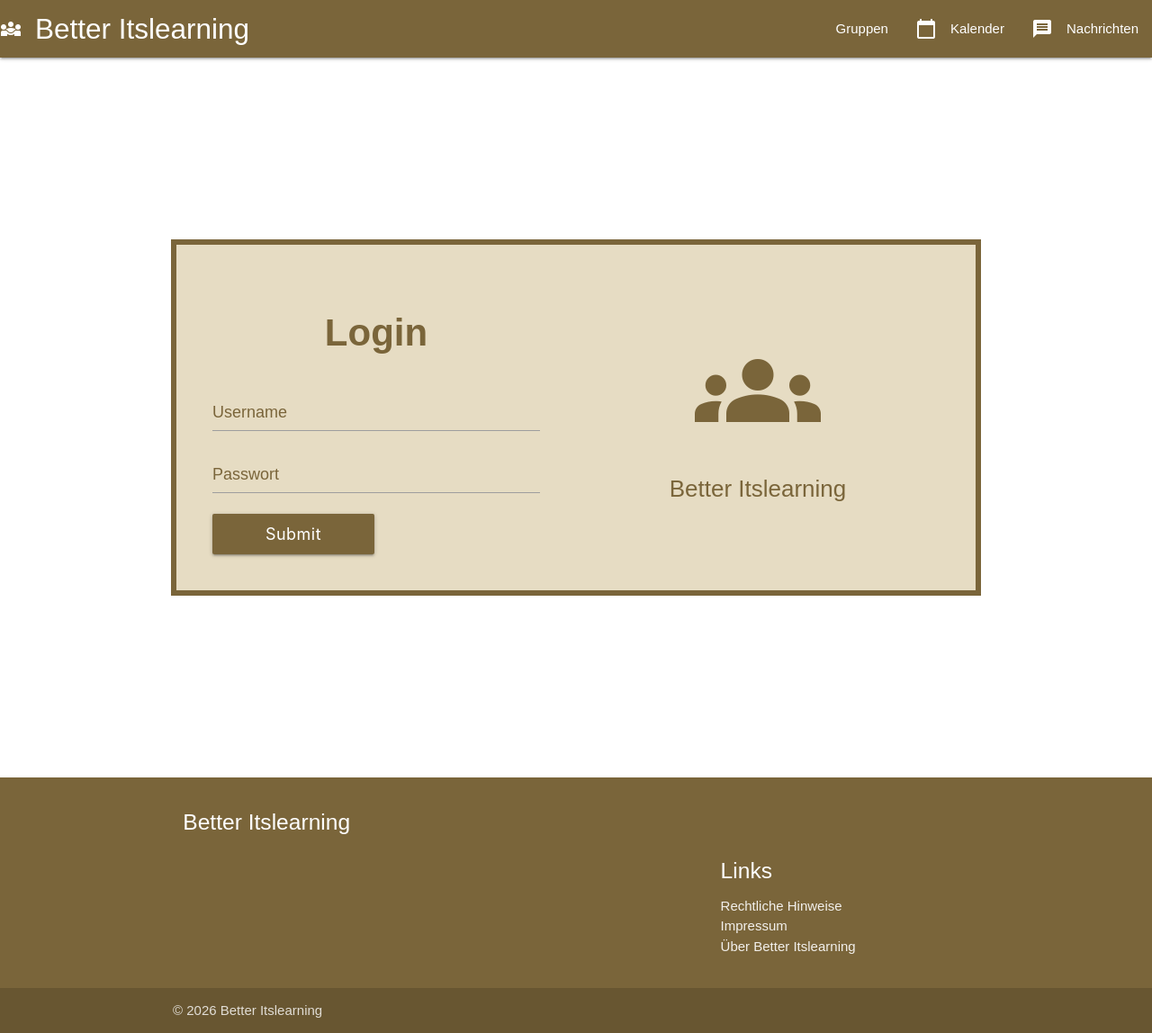
After one commit to KyraOnThePhone/goGroup, a PHP site: page /login.php in a window 1280 px wide. The commit adds this page. Shown: the whole page at 90% size. Run offline with PHP 8.4, Linux system fonts and the light colour scheme.

Commit message:
header, footer, login page done

```diff
--- a/webserver_data/components/footer.php
+++ b/webserver_data/components/footer.php
@@ -1,6 +1,24 @@
+<footer class="page-footer main-footer">
+    <div class="container">
+        <div class="row">
+            <div class="col l6 s12">
+                <h5>Better Itslearning</h5>
+            </div>
 
-<footer>
-    <p>© 2026 Better Itslearning. Alle Rechte vorbehalten.</p>
-    <p>Datenschutzhinweise</p>
-    <p>Impressum</p>
+            <div class="col l4 offset-l8 s12">
+                <h5>Links</h5>
+                <ul>
+                    <li><a href="#">Rechtliche Hinweise</a></li>
+                    <li><a href="#">Impressum</a></li>
+                    <li><a href="#">Über Better Itslearning</a></li>
+                </ul>
+            </div>
+        </div>
+    </div>
+
+    <div class="footer-copyright">
+        <div class="container">
+            © 2026 Better Itslearning
+        </div>
+    </div>
 </footer>
--- a/webserver_data/components/header.php
+++ b/webserver_data/components/header.php
@@ -1,13 +1,22 @@
 <header>
-        <nav class="nav navbar brown darken1">
+    <nav class="nav navbar main-nav">
         <div class="nav-wrapper">
-    <a href="#" class="brand-logo"> <i class="material-icons left">diversity_3</i>Better Itslearning</a>
+            <a href="#" class="brand-logo">
+                <i class="material-icons left">diversity_3</i>
+                Better Itslearning
+            </a>
+
             <ul id="nav-mobile" class="right hide-on-med-and-down">
                 <li><a href="#">Gruppen</a></li>
-      <li><a href="#"><i class="material-icons left">calendar_today</i>Kalender</a></li>
-      <li><a href="#"><i class="material-icons left">message</i>Nachrichten</a></li>
+                <li><a href="#">
+                    <i class="material-icons left">calendar_today</i>
+                    Kalender
+                </a></li>
+                <li><a href="#">
+                    <i class="material-icons left">message</i>
+                    Nachrichten
+                </a></li>
             </ul>
         </div>
     </nav>
-
 </header>
--- /dev/null
+++ b/webserver_data/login.css
@@ -0,0 +1,106 @@
+
+body {
+    background-color: #ffffff;
+    font-family: Arial, sans-serif;
+}
+
+.login-container {
+    display: flex;
+    justify-content: center;
+    align-items: center;
+    min-height: 100vh;
+}
+
+
+.login-box {
+    display: flex;
+    width: 900px;
+    background-color: #e6dcc3;
+    border: 6px solid #7a653a;
+    padding: 40px;
+    box-sizing: border-box;
+}
+
+
+.login-left {
+    width: 50%;
+    padding-right: 40px;
+}
+
+.login-left h2 {
+    text-align: center;
+    color: #7a653a;
+    font-size: 42px;
+    font-weight: 600;
+    margin-bottom: 40px;
+}
+
+
+.input-field label {
+    color: #7a653a;
+    font-size: 18px;
+}
+
+.input-field input {
+    border: 2px solid #7a653a;
+    padding-left: 10px;
+    box-sizing: border-box;
+    height: 45px;
+}
+
+.input-field input:focus {
+    border-bottom: 2px solid #7a653a;
+    box-shadow: none;
+}
+
+
+.login-btn {
+    background-color: #7a653a;
+    width: 180px;
+    height: 45px;
+    font-size: 18px;
+    text-transform: none;
+}
+
+.login-btn:hover {
+    background-color: #6b5831;
+}
+
+
+.login-right {
+    width: 50%;
+    display: flex;
+    flex-direction: column;
+    justify-content: center;
+    align-items: center;
+    color: #7a653a;
+}
+
+.login-right i {
+    font-size: 140px;
+    margin-bottom: 20px;
+}
+
+.login-right span {
+    font-size: 26px;
+    font-weight: 500;
+}
+
+
+@media (max-width: 900px) {
+    .login-box {
+        flex-direction: column;
+        width: 90%;
+    }
+
+    .login-left,
+    .login-right {
+        width: 100%;
+        padding: 0;
+        text-align: center;
+    }
+
+    .login-left {
+        margin-bottom: 40px;
+    }
+}
--- /dev/null
+++ b/webserver_data/login.php
@@ -0,0 +1,50 @@
+<!DOCTYPE html>
+<html lang="de">
+<?php
+    include 'components/head.php';
+?>
+<header>
+    <link rel="stylesheet" href="login.css">
+</header>
+<body>
+    <?php
+        include 'components/header.php';
+    ?>
+<main>
+<div class="login-container">
+    <div class="login-box">
+        <div class="login-left">
+            <h2>Login</h2>
+
+            <form method="post" action="login_check.php">
+                <div class="input-field">
+                    <input id="username" type="text" name="username" required>
+                    <label for="username">Username</label>
+                </div>
+
+                <div class="input-field">
+                    <input id="password" type="password" name="password" required>
+                    <label for="password">Passwort</label>
+                </div>
+
+                <button type="submit" class="btn login-btn waves-effect">
+                    Submit
+                </button>
+            </form>
+        </div>
+
+        <div class="login-right">
+            <i class="material-icons">groups</i>
+            <span>Better Itslearning</span>
+        </div>
+    </div>
+</div>
+</main>
+
+    <?php
+        include 'components/footer.php';
+    ?>
+
+<script src="https://cdnjs.cloudflare.com/ajax/libs/materialize/1.0.0/js/materialize.min.js"></script>
+</body>
+</html>
--- a/webserver_data/style.css
+++ b/webserver_data/style.css
@@ -0,0 +1,45 @@
+
+.main-nav {
+    background-color: #7a653a;
+}
+
+.main-nav .brand-logo,
+.main-nav a {
+    color: #ffffff;
+}
+
+
+.main-nav i.material-icons {
+    color: #ffffff;
+}
+
+
+.main-nav ul li a:hover {
+    background-color: rgba(255, 255, 255, 0.15);
+}
+
+
+footer.page-footer.main-footer {
+    background-color: #7a653a;
+    color: #ffffff;
+}
+
+footer.page-footer.main-footer h5 {
+    color: #ffffff;
+    font-weight: 500;
+}
+
+footer.page-footer.main-footer a {
+    color: #ffffff;
+    opacity: 0.9;
+}
+
+footer.page-footer.main-footer a:hover {
+    opacity: 1;
+    text-decoration: underline;
+}
+
+footer.page-footer.main-footer .footer-copyright {
+    background-color: rgba(0, 0, 0, 0.15);
+    padding: 10px 0;
+}
```
Lines whose indentation alone changed are shown as unchanged.
